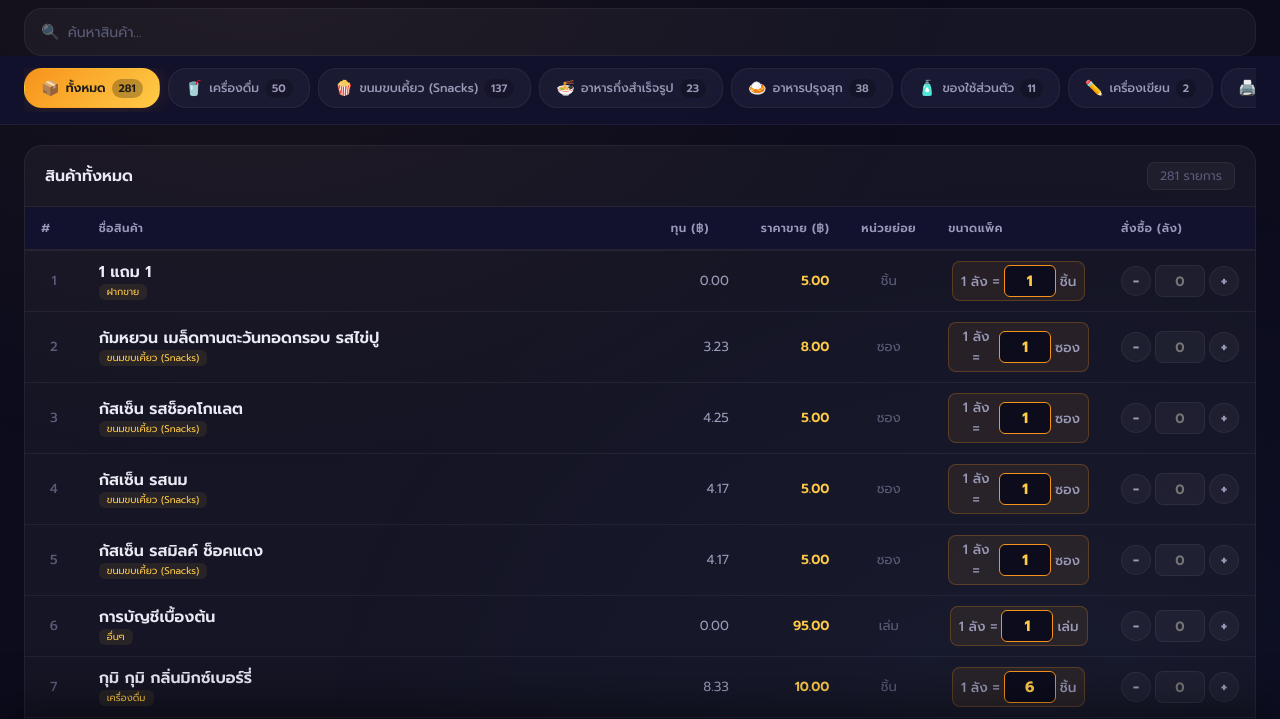
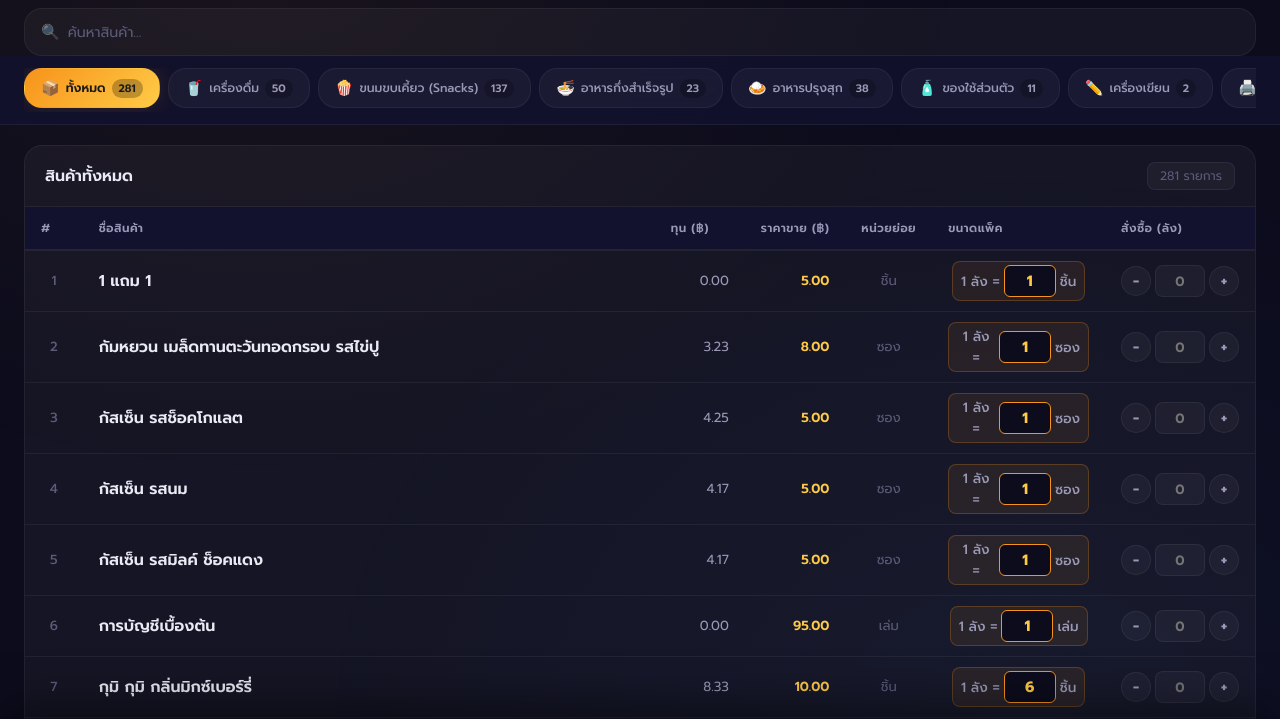
Before and after one commit to eaksak/order-menu, a plain HTML site: page index.html in a window 1280 px wide. Shown: the part 81-800 px from the top of the page. Drawn offline with Linux system fonts and the light colour scheme.

Commit message:
Remove category tags under product names to maximize vertical screen space

```diff
--- a/app.js
+++ b/app.js
@@ -314,15 +314,10 @@ function renderProducts() {
     if (amt > 0) tr.classList.add('has-amount');
     tr.dataset.productId = product.id;
 
-    const categoryTag = currentCategory === 'all'
-      ? `<div class="td-category-tag">${categoryDisplay[product.category] || product.category}</div>`
-      : '';
-
     tr.innerHTML = `
       <td class="td-no">${index + 1}</td>
       <td class="td-name">
         <div class="name-text">${product.name}</div>
-        ${categoryTag}
         <div class="mobile-pack-row">
           <span class="pack-label">📦 1 ลัง =</span>
           <input type="number"
--- a/styles.css
+++ b/styles.css
@@ -449,14 +449,7 @@ body::before {
 }
 
 .td-category-tag {
-  display: inline-block;
-  font-size: 0.65rem;
-  color: var(--accent-secondary);
-  background: rgba(255, 203, 71, 0.08);
-  padding: 1px 8px;
-  border-radius: 6px;
-  margin-top: 2px;
-  font-weight: 400;
+  display: none !important;
 }
 
 .td-cost {
```
